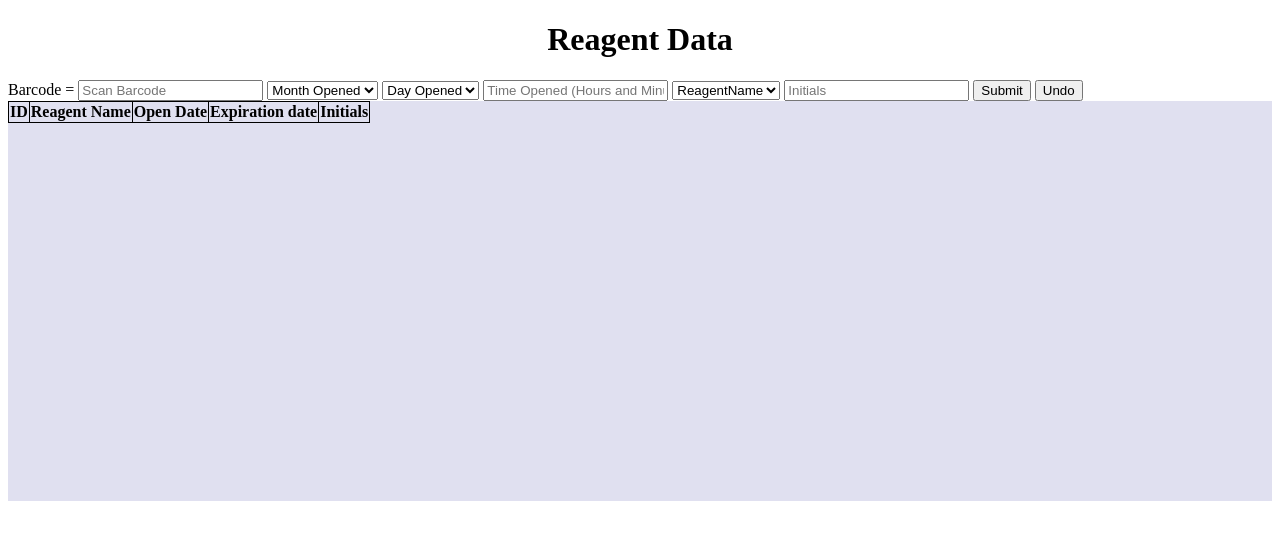
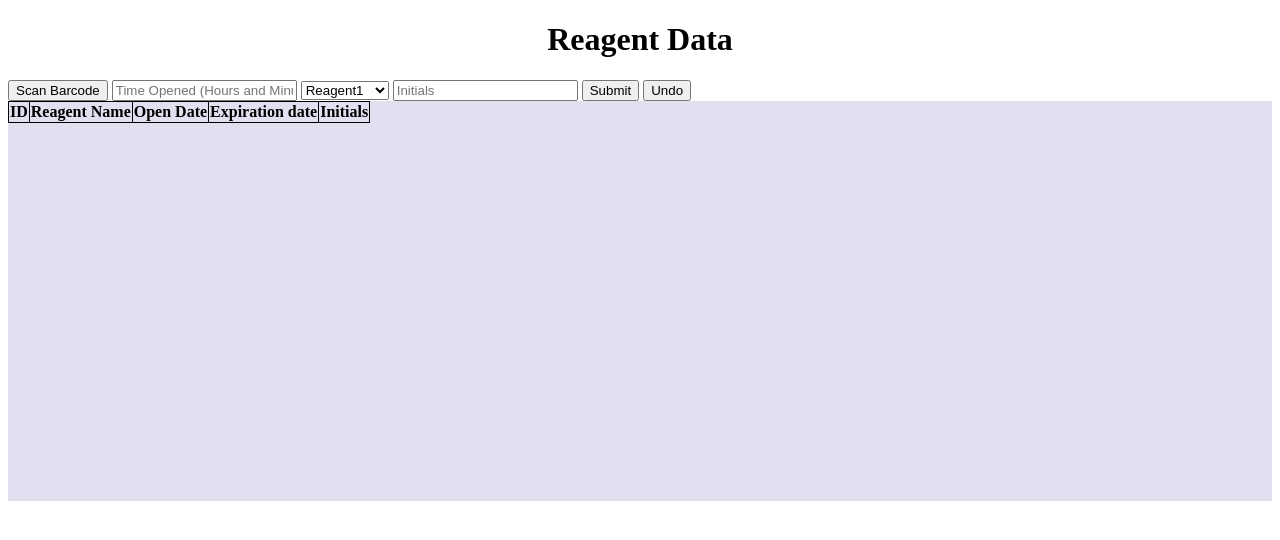
Before and after one commit to sarrodri/reagent-management-app, a Flask app: template Templates/Homepage.html in a window 1280 px wide. Shown: the top 540 px of the page. Run offline with Flask 3, Linux system fonts and the light colour scheme; the template is opened without the code that fills it, so the values that code supplies are empty; parts of the project's set-up code (start-up, migrations or seed data) failed here and were passed over.

Commit message:
We're making it so that you can press a button to enter the barcode

```diff
--- a/Templates/Homepage.css
+++ b/Templates/Homepage.css
@@ -3,6 +3,7 @@
 }
 
 #DBWindow{
+    align-self: center;
     background-color: #e0e0f0;
     min-width: 500px;
     min-height: 400px;
@@ -16,3 +17,13 @@ table, th, td {
     border: 1px solid black;
     border-collapse: collapse;
 }
+
+#ReagentName{
+    align-content: center;
+    align-self: center;
+}
+
+#Initials{
+    align-content: center;
+    align-self: center;
+}
--- a/Templates/Homepage.html
+++ b/Templates/Homepage.html
@@ -3,36 +3,19 @@
 <head>
     <meta charset="utf-8">
     <link rel="stylesheet" href="Homepage.css">
-    <script src="input.js"></script>
+    <link href="app.py" rel="import">
+    <script language="javascript" src="input.js"></script>
 </head>
 <header>
     <h1 id="Title">Reagent Data</h1>
     <div id="InformationGather">
-    Barcode = <input type="text" onfocus= "focus" placeholder="Scan Barcode" id="Barcode Scanner">
-    <label for="Month"></label>
-        <select name="Month Opened" id="Month">
-            <option>Month Opened</option>
-            <option>January</option>
-            <option>February</option>
-            <option>March</option>
-            <option>April</option>
-            <option>May</option>
-            <option>June</option>
-            <option>July</option>
-            <option>August</option>
-            <option>September</option>
-            <option>October</option>
-            <option>November</option>
-            <option>December</option>
-        </select>
-    <label for="Day Opened"></label>
-        <select name="Day" id="Day">
-            <option>Day Opened</option>
-        </select>
+
+    <!--Barcode = <input type="text" onfocus= "focus" placeholder="Scan Barcode" id="Barcode Scanner"> -->
+    <button type="button" id="Barcode Scanner" onclick="barcodeIn()">Scan Barcode</button>
+
         <input type="text" placeholder="Time Opened (Hours and Minutes)" id="ClockfaceTime">
     <label for="ReagentName"></label>
         <select name="ReagentName" id="ReagentName">
-            <option>ReagentName</option>
             <option>Reagent1</option>
             <option>Reagent2</option>
             <option>Reagent3</option>
--- a/Templates/input.js
+++ b/Templates/input.js
@@ -1,8 +1,6 @@
-// Initialize an empty array to store the numbers
-var numbers = [];
-
-var reagentBarcodes = {};
-
-function SubmitNewData(Barcode) {
-if (Barcode == )
+//
+//import
+barcodeIn() {
+    let newBarcode = prompt("Scan Barcode");
+    print(newBarcode);
 }
```
